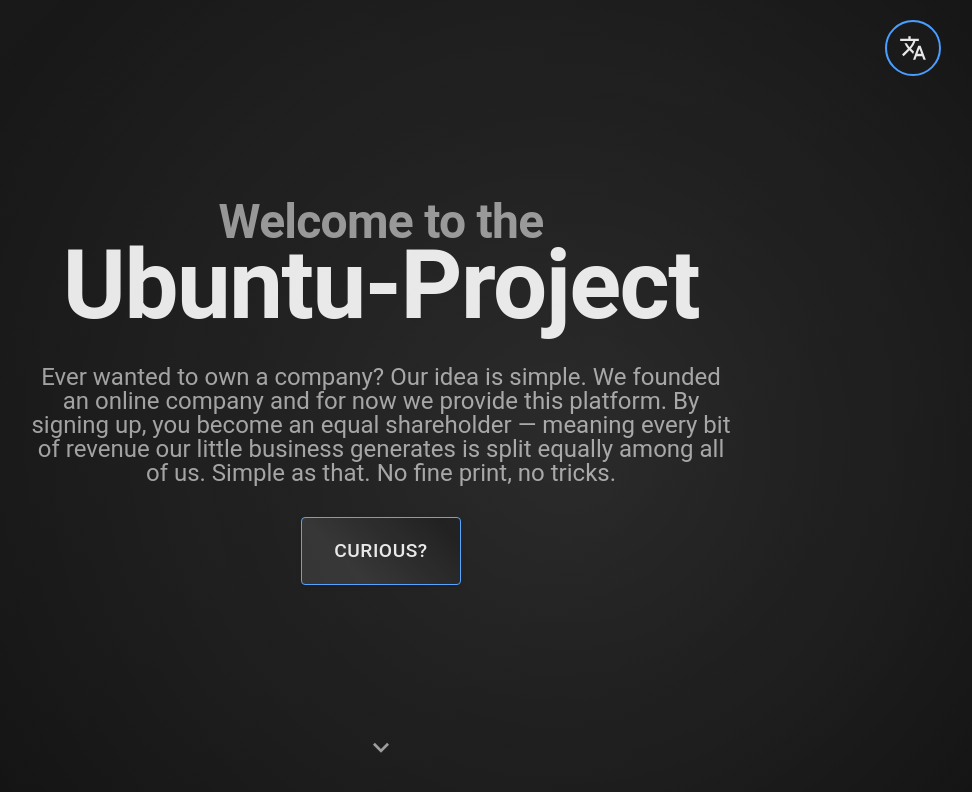
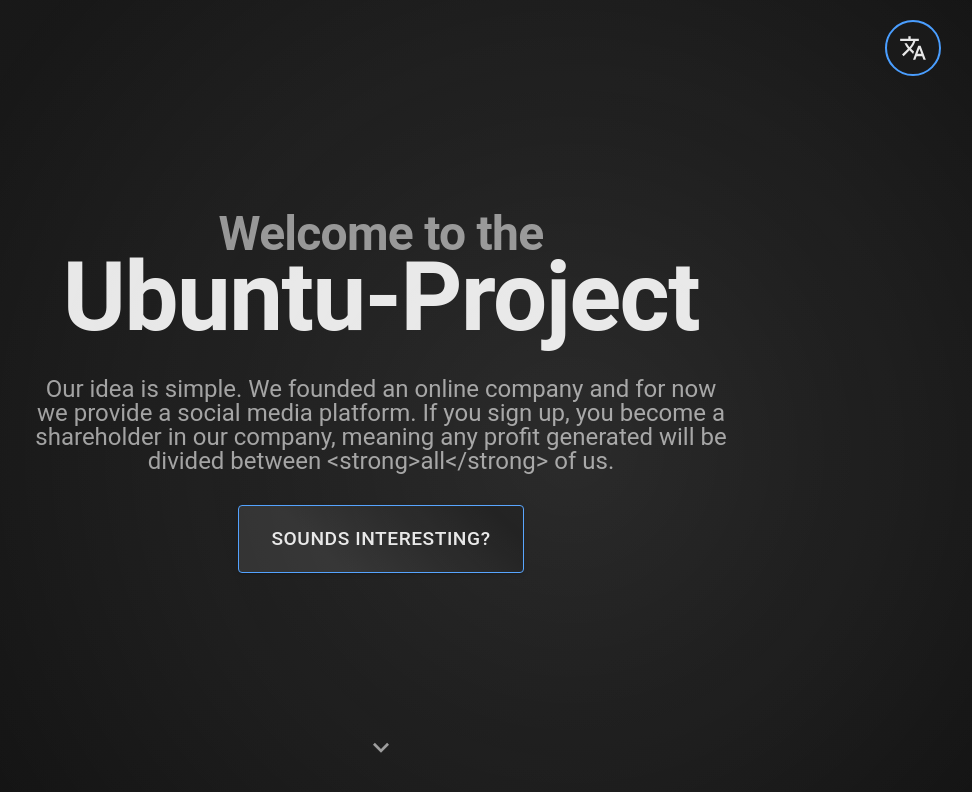
Before and after one commit to Siefke1/the-ubuntu-project, a React (Vite) app in the folder frontend/: page / in a window 1280 px wide. Shown: the top 792 px of the page, without its empty margins (259-1231 px from the left). Built offline with nearby package versions, Linux system fonts and the light colour scheme.

Commit message:
text changes

```diff
--- a/frontend/src/texts/translations.ts
+++ b/frontend/src/texts/translations.ts
@@ -120,31 +120,31 @@ export const translations: Record<string, Translations> = {
       welcome: "Welcome to the",
       title: "Ubuntu-Project",
       description:
-        "Ever wanted to own a company? Our idea is simple. We founded an online company and for now we provide this platform. By signing up, you become an equal shareholder — meaning every bit of revenue our little business generates is split equally among all of us. Simple as that. No fine print, no tricks.",
-      button: "Curious?",
+        "Our idea is simple. We founded an online company and for now we provide a social media platform. If you sign up, you become a shareholder in our company, meaning any profit generated will be divided between <strong>all</strong> of us.",
+      button: "Sounds interesting?",
     },
     about: {
       title: "Here's the plan...",
       paragraph1:
-        "We believe sustainable wealth isn't about fast profits — it's about <strong>ownership</strong>. Online, that means owning our data and the spaces we build together.",
+        "Data is a massive ressource in the modern web. It is collected where ever we go and the companies owning the platforms we use, generate billions in revenue selling this data to various customers. Our business model isn't only about profits — it's about <strong>ownership</strong>. Ownership of the data and spaces we build and use together.",
       paragraph2:
-        'The trade of data for "free" access to services might seem fair, but we imagine a space where we not only get to decide what happens to our data, but also profit from any revenue generated from it. All of us.',
+        'So what if we could build a platform hosting millions of users, that generates vast amounts of data, but we collectively own everything at the same time? Examples like the <a href="https://en.wikipedia.org/wiki/GameStop_short_squeeze" style="color: inherit;" target="_blank" rel="noopener noreferrer">GameStop Short-Squeeze</a> demonstrated impressively, how much impact we as consumers really have, as long as we bundle our efforts. We have come to the overdue conclusion, that in order to fundamentally succeed, we will need each other.',
       paragraph3:
-        "We've started by creating a Forum, a Discord Server, and a GitHub Repository — open spaces that allow us to exchange ideas and collaborate. Join if you wish. Every voice helps build what comes next.",
+        "So first, we want to build a community. A big one. We've started by creating a Twitter-Like-Forum that allows us to exchange ideas, collaborate  and vote on critical decisions. Swing by if you want to know a little more about our thoughts and ideas, maybe even share your own?",
     },
     about2: {
       title: "Something important to us:",
       paragraph1:
-        "Our aim is <strong>not</strong> to design a system that ties contribution to personal financial reward. We believe that true prosperity exists only at the <strong>collective level</strong> — and we are committed to preserving that principle.",
+        "We are an <strong>economical</strong> community, not a political, religious or other. We welcome everyone, who is willing to respect others for their personal preferences and convictions, as long as these are compatible with the aforementioned fundamental values.",
       paragraph2:
-        "Also, this doesn't mean there's no hierarchy at all. For now, we — the founders — act as administrators of the platform, servers, and repositories, serving as the company's functional leadership. In the long run, we aim to establish a more distributed model — electing spokespersons by area of expertise and making key decisions collectively.",
+        "Also it is <strong>not</strong> our intention to design a system that ties contribution to personal financial reward. Though we are open to discuss a minimal financial hierarchical system, we believe that lasting prosperity can only be achieved at the <strong>collective level</strong> — and we are committed to preserving that principle.",
       paragraph3:
-        "Working with us is not mandatory and will never be. But we want you to see this as your company as well.",
+        "That said, we are not free of hierarchy. For now we — the founders — act as administrators of the platform, servers, and repositories, serving as the company's functional leadership, in order to ensure the preservation of our values and goals. In the long run, we aim to establish a more distributed model — electing spokespersons by area of expertise and making key decisions collectively.",
     },
     howTo: {
       title: "What can you do?",
       description:
-        "If you are looking to help get our business running, we have a few ideas we would like to discuss with you. But for starters, we have thought of a simple <strong>3-Step-Plan</strong>, on how to proceed from here:",
+        "Don't worry, we are not asking you to work for us. Actually we see it quite the other way around. But no matter if you actively contribute or not, there is still something you can do for us. By following at least one of these <strong>3-Step-Plan</strong> for us:",
       cards: {
         signup: {
           title: "1. Sign up",
@@ -175,7 +175,7 @@ export const translations: Record<string, Translations> = {
     cta: {
       title: "Care to join?",
       description:
-        "Worst case this will have zero impact on your life. Best case, we will build something unprecedented. <strong>Our choice.</strong>",
+        "We will not ask any sensitive information of you. Email, Password and a funky Username should do the trick for now.",
       signup: "Sign up",
       about: "About Us",
     },
@@ -205,7 +205,8 @@ export const translations: Record<string, Translations> = {
       },
       success: {
         title: "Welcome aboard!",
-        message: "Your account has been created successfully. You are now an equal shareholder in our collective venture.",
+        message:
+          "Your account has been created successfully. You are now an equal shareholder in our collective venture.",
       },
       error: {
         title: "Sign up failed",
@@ -248,36 +249,36 @@ export const translations: Record<string, Translations> = {
       welcome: "Willkommen beim",
       title: "Ubuntu-Projekt",
       description:
-        "Unsere Idee ist simpel. Wir haben ein Online-Unternehmen gegründet und stellen momentan diese Plattform zur Verfügung. Durch die Anmeldung bei uns, wirst du zum gleichberechtigten Aktionär — das bedeutet, jeder Cent Umsatz, den unser kleines Unternehmen generiert, wird gleichmäßig unter uns allen aufgeteilt. Keine versteckten Kosten, keine Tricks.",
+        "Unsere Idee ist simpel. Wir haben ein Unternehmen gegründet und stellen eine Social Media Plattform zur Verfügung. Wenn Du dich anmeldest, wirst du ein Anteilseigner unseres Unternehmes, das bedeutet jeglicher Umsatz den wir einstreichen sollten, wird unter <strong>Allen</strong> aufgeteilt.",
       button: "Neugierig geworden?",
     },
     about: {
       title: "Hier ist der Plan...",
       paragraph1:
-        "Wir glauben, dass nachhaltiger Wohlstand nicht in schnellen Gewinnen liegt — sondern in <strong>Beteiligung</strong>. Online bedeutet das, ein Besitzrecht geltend machen zu können, für unsere Daten und die Räume die wir gemeinsam aufbauen.",
+        "Daten sind heute eine Ressource mit hoher Nachfrage. Sie werden von uns ermittelt wohin wir auch gehen und die Besitzer der Plattformen die wir benutzen, streichen Milliardengewinne ein, mit dem Verkauf dieser Daten. Unser Geschätsmodell verspricht keine schnellen Gewinne, sondern <strong>Beteiligung</strong>. Beteiligung an den Räumen in denen wir uns aufhalten und den Daten die darin generiert werden.",
       paragraph2:
-        'Der Deal persönliche Daten gegen "kostenlosen" Zugang zu Webservices mag fair erscheinen, aber wir stellen uns einen Raum vor, in dem wir nicht nur entscheiden können wem wir unsere Daten geben, sondern auch am damit generierten Umsatz beteiligt sind.',
+        'Was, wenn wir in der Lage sind, eine Plattform aufzubauen, die Millionen von Nutzern beheimatet, die große Mengen an Daten generiert, die wir selbstbestimmt verwalten und verkaufen können? Beispiele wie die <a href="https://en.wikipedia.org/wiki/GameStop_short_squeeze" style="color: inherit;" target="_blank" rel="noopener noreferrer">GameStop Short-Squeeze</a> haben eindrucksvoll demonstriert, wie viel mehr Einfluss wir als Verbraucher wirklich haben.',
       paragraph3:
-        "Wir haben mit der Erstellung eines Forums, eines Discord-Servers und eines GitHub-Repositories begonnen — offene Räume, die es uns ermöglichen, Ideen auszutauschen und zusammenzuarbeiten. Melde Dich dort wenn Du möchtest. Jede Idee hilft.",
+        "Also wollen wir eine Community bauen. Eine ziemlich große. Wir haben mit der Erstellung eines Twitter-Like-Forums begonnen, das es uns ermöglicht, Ideen auszutauschen, zusammenzuarbeiten und über wichtige Entscheidungen abzustimmen. Schau dort vorbei wenn du ein bisschen mehr über unsere Pläne und Ideen erfahren möchtest oder Dich vielleicht sogar einbringen möchtest?",
     },
     about2: {
       title: "Etwas das uns wichtig ist:",
       paragraph1:
-        "Es ist <strong>nicht</strong> unsere Absicht, ein System zu entwerfen, das Leistung mit persönlicher finanzieller Belohnung verknüpft. Wir glauben, dass wahrer Wohlstand nur auf kollektiver Ebene existiert — und wir sind entschlossen, dieses Prinzip zu bewahren.",
+        "Wir sind in erster Linie eine <strong>ökonomische</strong> Gemeinschaft, keine politische, religiöse oder andere. Bei uns sind Menschen willkommen, die in der Lage sind Andere für Ihre persönlichen Einstellungen und Überzeugungen zu respektieren, solange diese im Einklang mit eben jenen Grundsätzen stehen.",
       paragraph2:
-        "Das bedeutet allerdings nicht, dass es keinerlei Hierarchien gibt. Vorerst fungieren wir — die GründerInnen — als Administratoren der Plattform, Server und Code-Base und dienen als funktionale Führung des Unternehmens. Langfristig streben wir ein verteilteres Modell an — die Wahl von Sprecherinnen und Sprechern nach Fachgebiet und kollektive Entscheidungsfindung.",
+        "Außerdem ist es <strong>nicht</strong> unsere Absicht, ein System zu entwerfen, das Leistung mit persönlicher finanzieller Belohnung verknüpft. Wir sind offen ein minimales Stufensystem zu diskutieren, glauben grundsätzlich aber dass kontinuierlicher Wohlstand nur auf <strong>kollektiver Ebene</strong> erreicht werden kann — und wir sind entschlossen, dieses Prinzip zu bewahren.",
       paragraph3:
-        "Die Arbeit mit uns ist nicht verpflichtend und wird es nie sein. Aber wir möchten, dass du das auch als dein Unternehmen betrachtest.",
+        "Wir sind aber auch nicht ganz frei von Hierarchien. Vorerst fungieren wir — die GründerInnen — als Administratoren der Plattform, Server und Code-Base und dienen als funktionale Führung des Unternehmens - maßgeblich um den Erhalt unserer Werte und Ziele zu garantieren. Langfristig streben wir ein verteilteres Modell an — die Wahl von Sprecherinnen und Sprechern nach Fachgebiet und kollektive Entscheidungsfindung.",
     },
     howTo: {
       title: "Was kannst du tun?",
       description:
-        "Falls du helfen möchtest, unser Unternehmen zum Laufen zu bringen, haben wir einige Ideen, die wir mit dir besprechen möchten. Aber für den Anfang haben wir uns einen einfachen <strong>3-Schritte-Plan</strong> überlegt, wie wir vorgehen können:",
+        "Keine Angst, wir erwarten nicht von Dir, dass Du für uns arbeitest. Tatsächlich sehen wir die Sache genau anders herum. Aber auch wenn Du Dich vielleicht nicht aktiv beteiligen möchtest, gibt es trotzdem etwas dass Du für uns tun kannst. Für den Anfang haben wir uns einen einfachen <strong>3-Schritte-Plan</strong> überlegt:",
       cards: {
         signup: {
           title: "1. Melde Dich an",
           description:
-            "Unser erstes Ziel ist es, eine bestimmte Anzahl registrierter Benutzer zu erreichen. Je mehr wir sind, desto besser, denn unsere Ressource werden wir selbst sein.",
+            "Unser erstes Ziel ist es, eine große Anzahl registrierter Benutzer zu erreichen. Je mehr wir sind, desto besser, denn unsere Ressource werden wir selbst sein.",
         },
         friends: {
           title: "2. Erzähle es weiter",
@@ -303,7 +304,7 @@ export const translations: Record<string, Translations> = {
     cta: {
       title: "Lust mitzumachen?",
       description:
-        "Im schlimmsten Fall wird es keinerlei Auswirkungen auf dein Leben haben. Im besten Fall werden wir etwas Beispielloses aufbauen. <strong>Unsere Wahl.</strong>",
+        "Wir werden dich nach keinerlei vertraulichen Informationen fragen. E-Mail, Passwort und ein lustiger Benutzername sollten reichen für den Anfang.",
       signup: "Anmelden",
       about: "Über uns",
     },
@@ -333,12 +334,15 @@ export const translations: Record<string, Translations> = {
       },
       success: {
         title: "Willkommen an Bord!",
-        message: "Ihr Konto wurde erfolgreich erstellt. Sie sind jetzt ein gleichberechtigter Aktionär in unserem kollektiven Unternehmen.",
+        message:
+          "Ihr Konto wurde erfolgreich erstellt. Sie sind jetzt ein gleichberechtigter Aktionär in unserem kollektiven Unternehmen.",
       },
       error: {
         title: "Anmeldung fehlgeschlagen",
-        userExists: "Ein Benutzer mit dieser E-Mail oder diesem Benutzernamen existiert bereits",
-        serverError: "Etwas ist schief gelaufen. Bitte versuchen Sie es erneut.",
+        userExists:
+          "Ein Benutzer mit dieser E-Mail oder diesem Benutzernamen existiert bereits",
+        serverError:
+          "Etwas ist schief gelaufen. Bitte versuchen Sie es erneut.",
       },
     },
     forum: {
```
